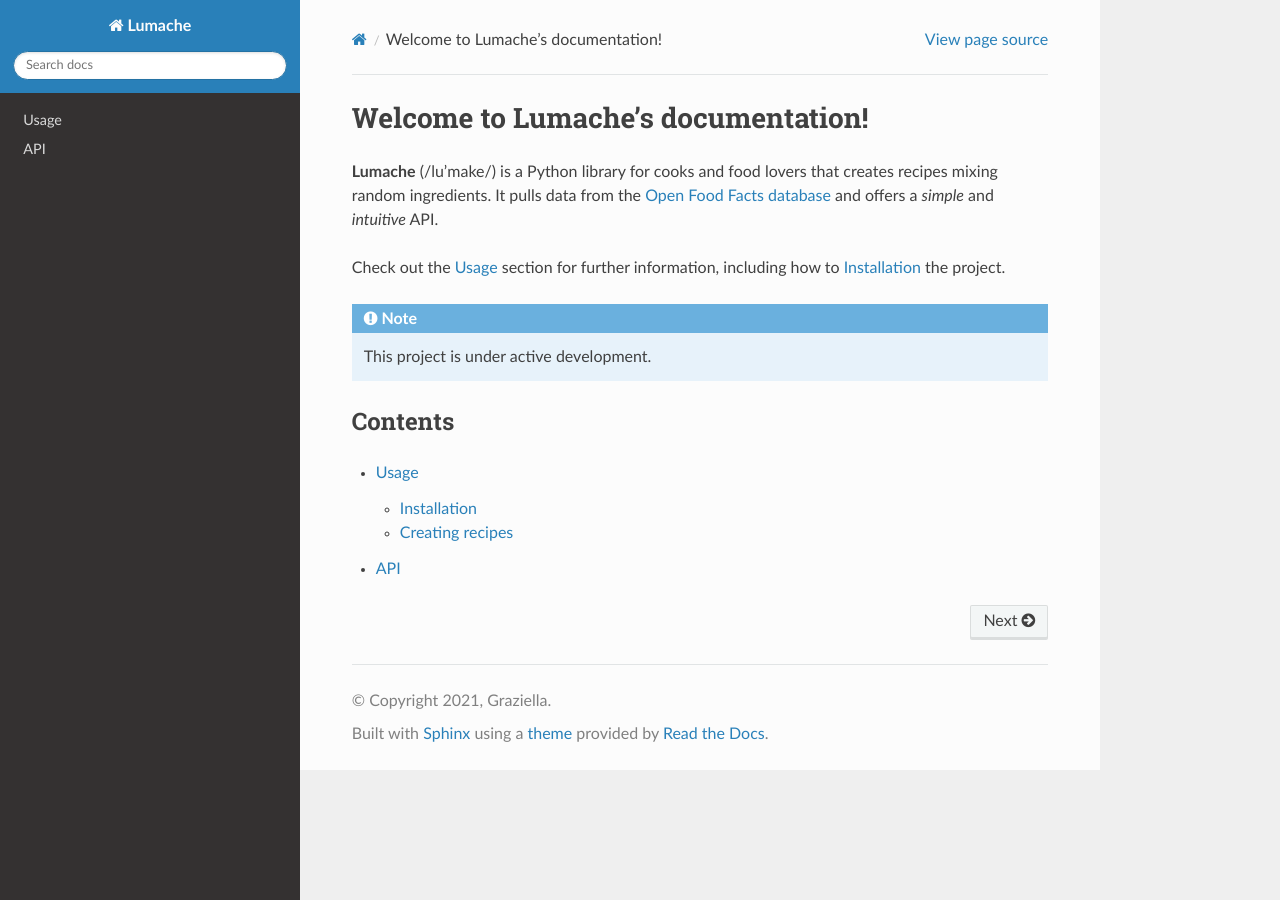
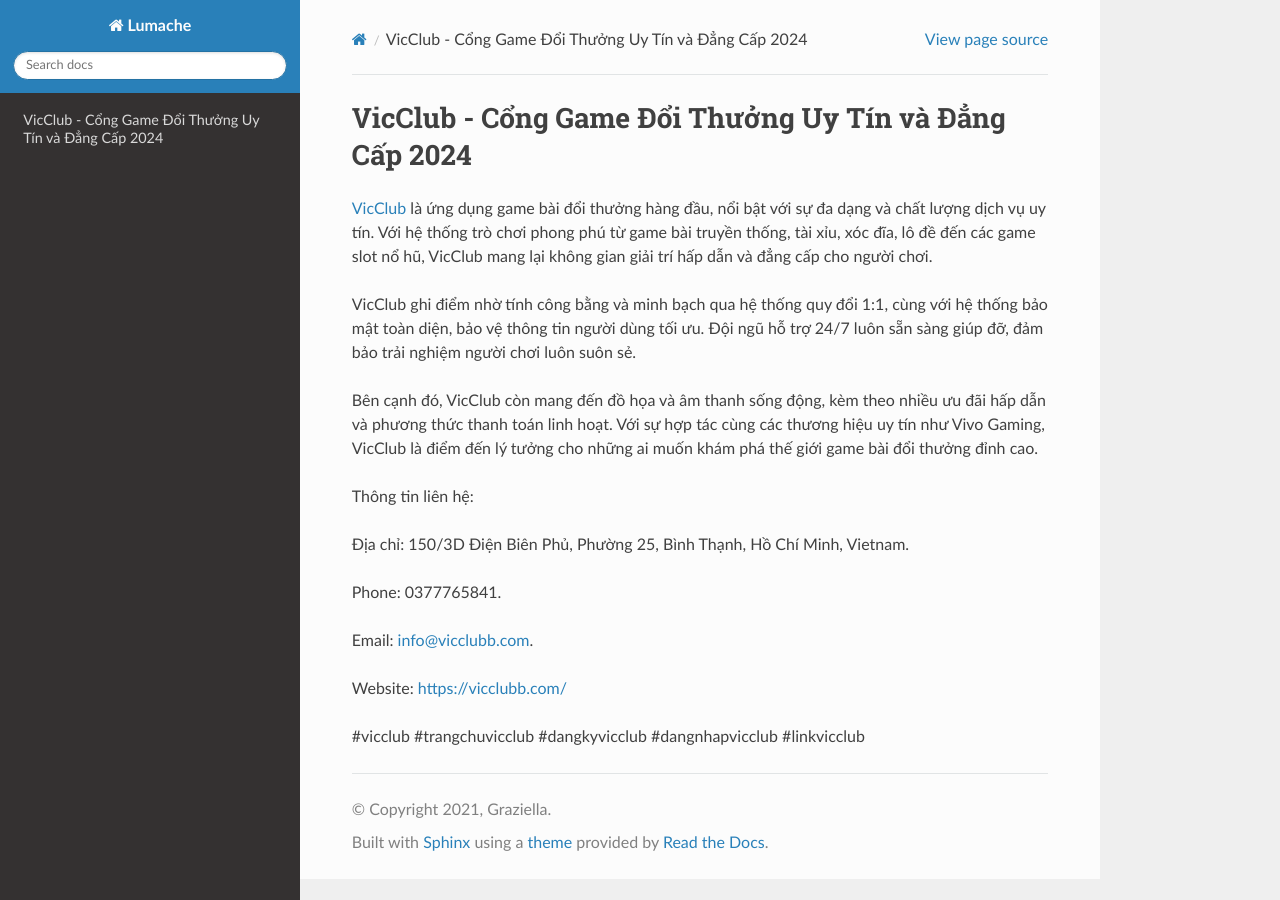
Before and after one commit to hanhtran123/vicclubbcom, a Sphinx documentation site: the page built from docs/source/index.rst, in a window 1280 px wide. Built offline with Sphinx 7.4.7 and the Read the Docs theme 3.1.0, drawn with Linux system fonts in a browser that asks for light colours.

Commit message:
Update index.rst

```diff
--- a/docs/source/index.rst
+++ b/docs/source/index.rst
@@ -1,22 +1,20 @@
-Welcome to Lumache's documentation!
+VicClub - Cổng Game Đổi Thưởng Uy Tín và Đẳng Cấp 2024
 ===================================
 
-**Lumache** (/lu'make/) is a Python library for cooks and food lovers
-that creates recipes mixing random ingredients.
-It pulls data from the `Open Food Facts database <https://world.openfoodfacts.org/>`_
-and offers a *simple* and *intuitive* API.
+`VicClub <https://vicclubb.com/>`_ là ứng dụng game bài đổi thưởng hàng đầu, nổi bật với sự đa dạng và chất lượng dịch vụ uy tín. Với hệ thống trò chơi phong phú từ game bài truyền thống, tài xỉu, xóc đĩa, lô đề đến các game slot nổ hũ, VicClub mang lại không gian giải trí hấp dẫn và đẳng cấp cho người chơi.
 
-Check out the :doc:`usage` section for further information, including
-how to :ref:`installation` the project.
+VicClub ghi điểm nhờ tính công bằng và minh bạch qua hệ thống quy đổi 1:1, cùng với hệ thống bảo mật toàn diện, bảo vệ thông tin người dùng tối ưu. Đội ngũ hỗ trợ 24/7 luôn sẵn sàng giúp đỡ, đảm bảo trải nghiệm người chơi luôn suôn sẻ.
 
-.. note::
+Bên cạnh đó, VicClub còn mang đến đồ họa và âm thanh sống động, kèm theo nhiều ưu đãi hấp dẫn và phương thức thanh toán linh hoạt. Với sự hợp tác cùng các thương hiệu uy tín như Vivo Gaming, VicClub là điểm đến lý tưởng cho những ai muốn khám phá thế giới game bài đổi thưởng đỉnh cao.
 
-   This project is under active development.
+Thông tin liên hệ:
 
-Contents
---------
+Địa chỉ: 150/3D Điện Biên Phủ, Phường 25, Bình Thạnh, Hồ Chí Minh, Vietnam.
 
-.. toctree::
+Phone: 0377765841.
 
-   usage
-   api
+Email: info@vicclubb.com.
+
+Website: https://vicclubb.com/
+
+#vicclub #trangchuvicclub #dangkyvicclub #dangnhapvicclub #linkvicclub
```
